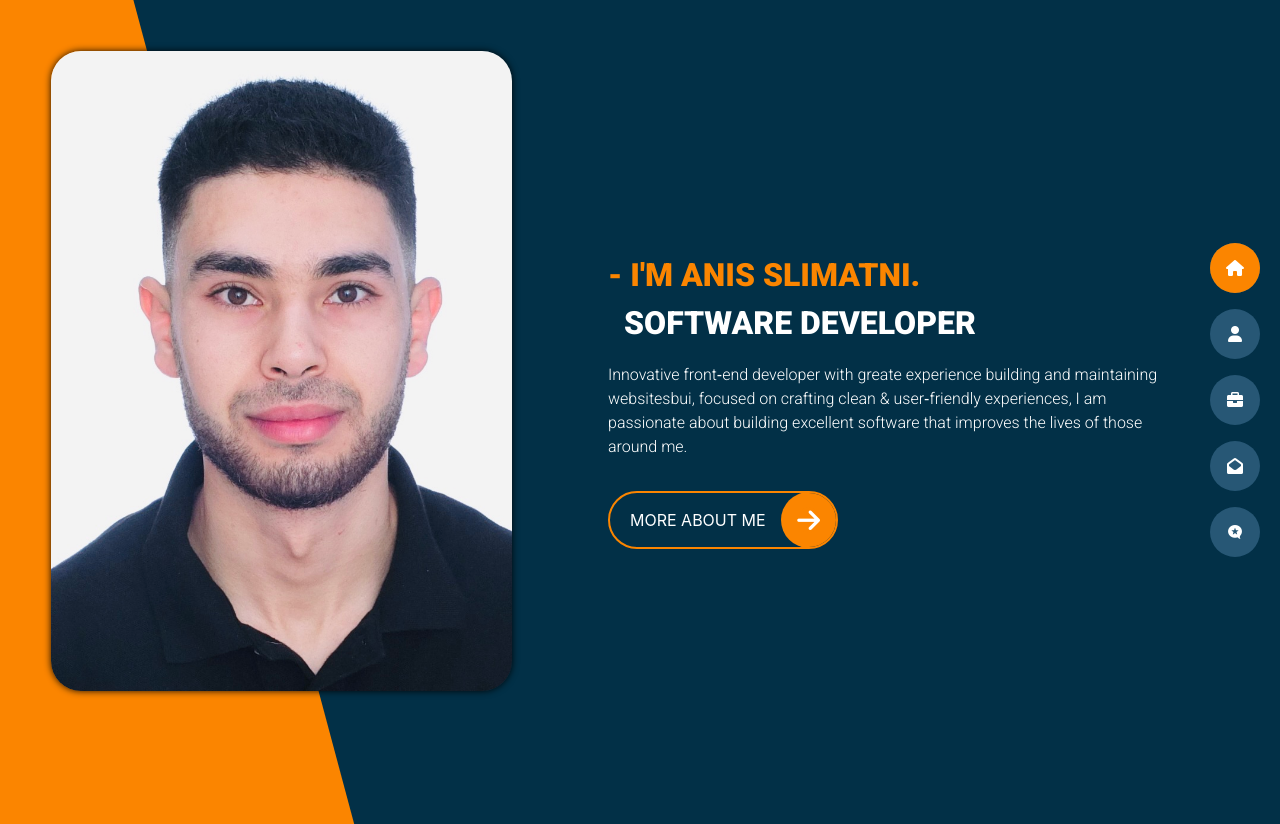
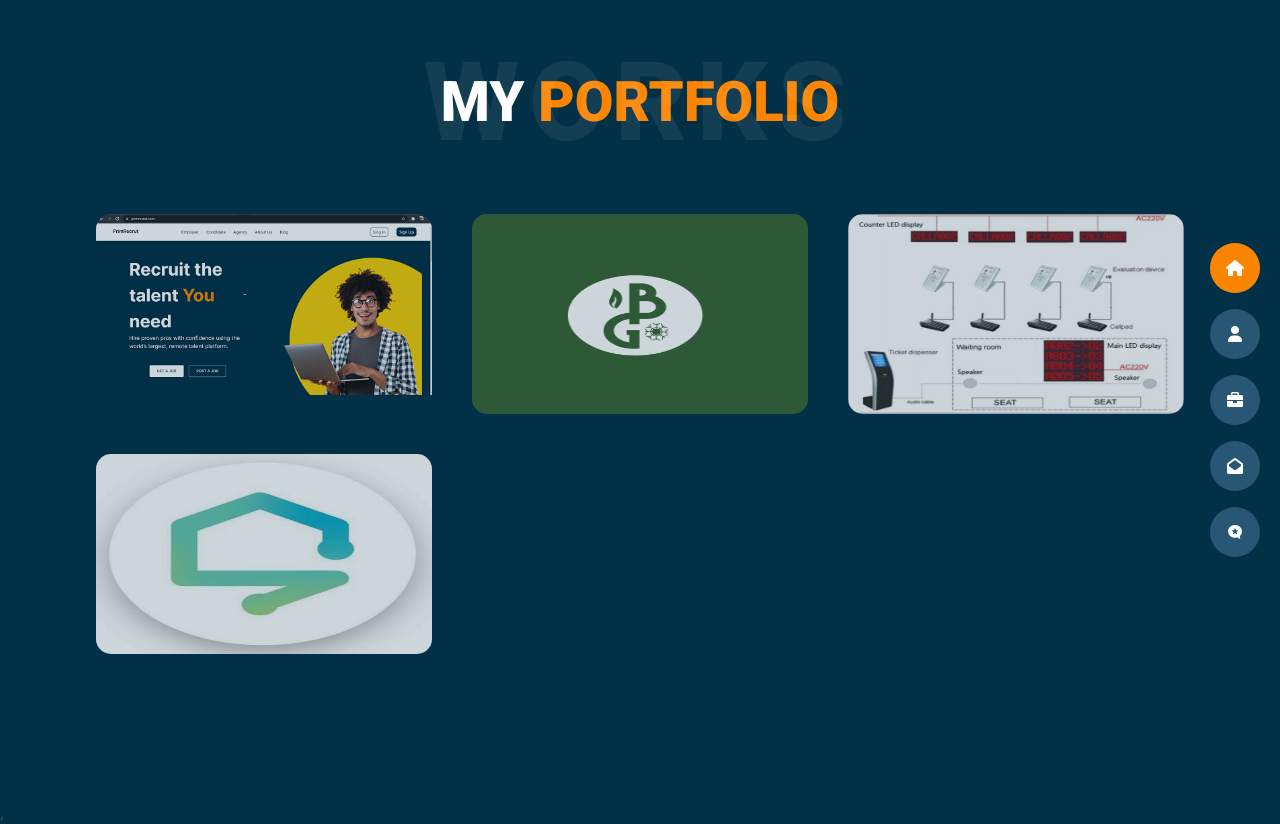
Before and after one commit to Anisky/Portfolio, a React (Create React App) app: page / in a window 1280 px wide. Built offline with nearby package versions, Linux system fonts and the light colour scheme.

Commit message:
commit on master

```diff
--- a/src/App.js
+++ b/src/App.js
@@ -9,7 +9,7 @@ import { Navbar } from './components/Navbar';
 function App() {
   const routes=[
     {
-      route:"/",
+      route:"/portfolio",
       page:<Home /> ,
       exact : true,
       key:0
@@ -21,7 +21,7 @@ function App() {
       key:1
     },
     {
-      route:"/portfolio",
+      route:"/",
       page: <Portfolio />,
       exact: true,
       key:2
--- a/src/components/Navbar.jsx
+++ b/src/components/Navbar.jsx
@@ -12,7 +12,7 @@ export const Navbar = () => {
         <ul>
           <li className={""}>
             <Link
-              to="/"
+              to="/potfolio"
               className={selected === 0 ? "nav-active" : ""}
               onClick={() => dispatch(navSelect(0))}
             >
@@ -36,7 +36,7 @@ export const Navbar = () => {
           </li>
           <li>
             <Link
-              to="/portfolio"
+              to="/"
               className={selected === 2 ? "nav-active" : ""}
               onClick={() => dispatch(navSelect(2))}
             >
```
